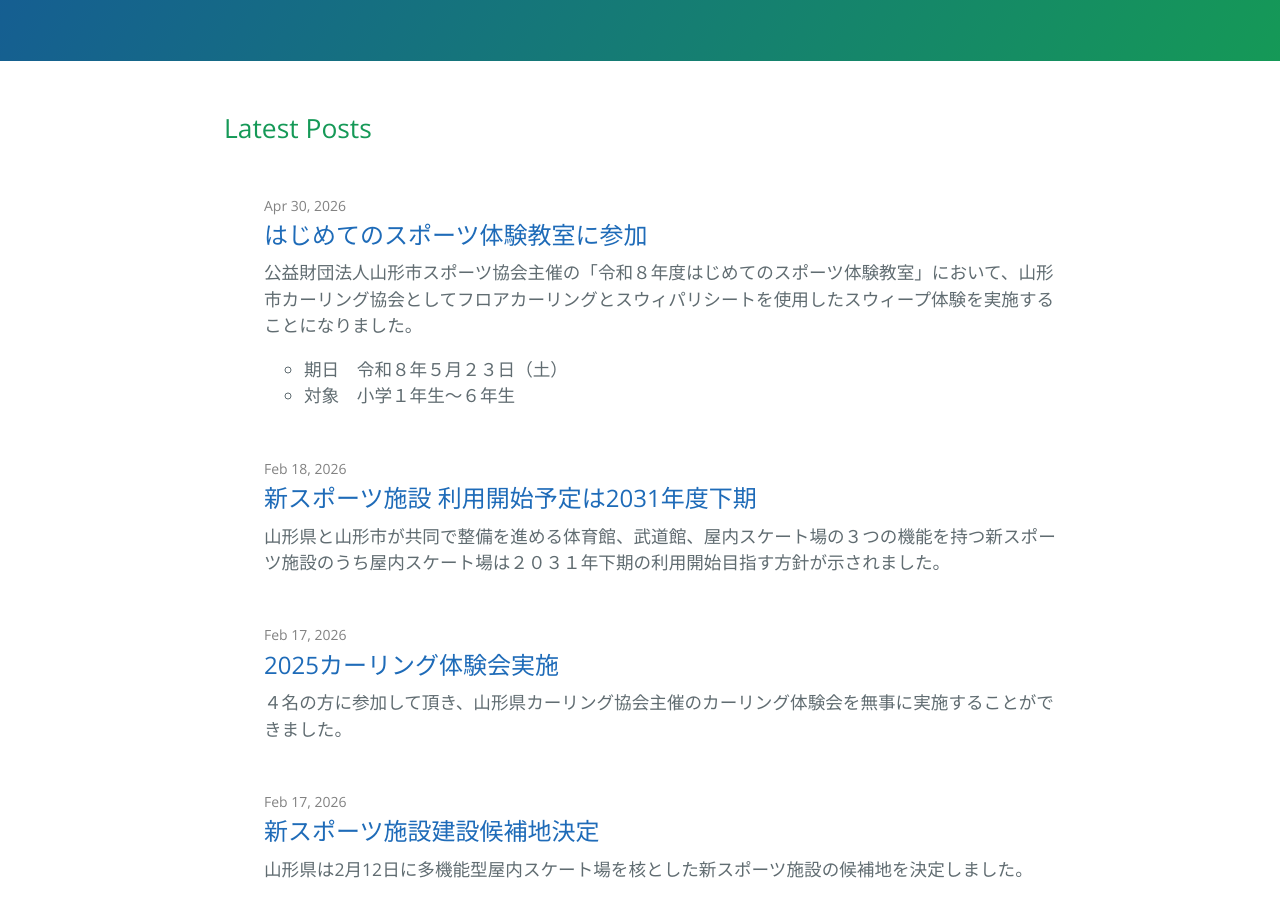
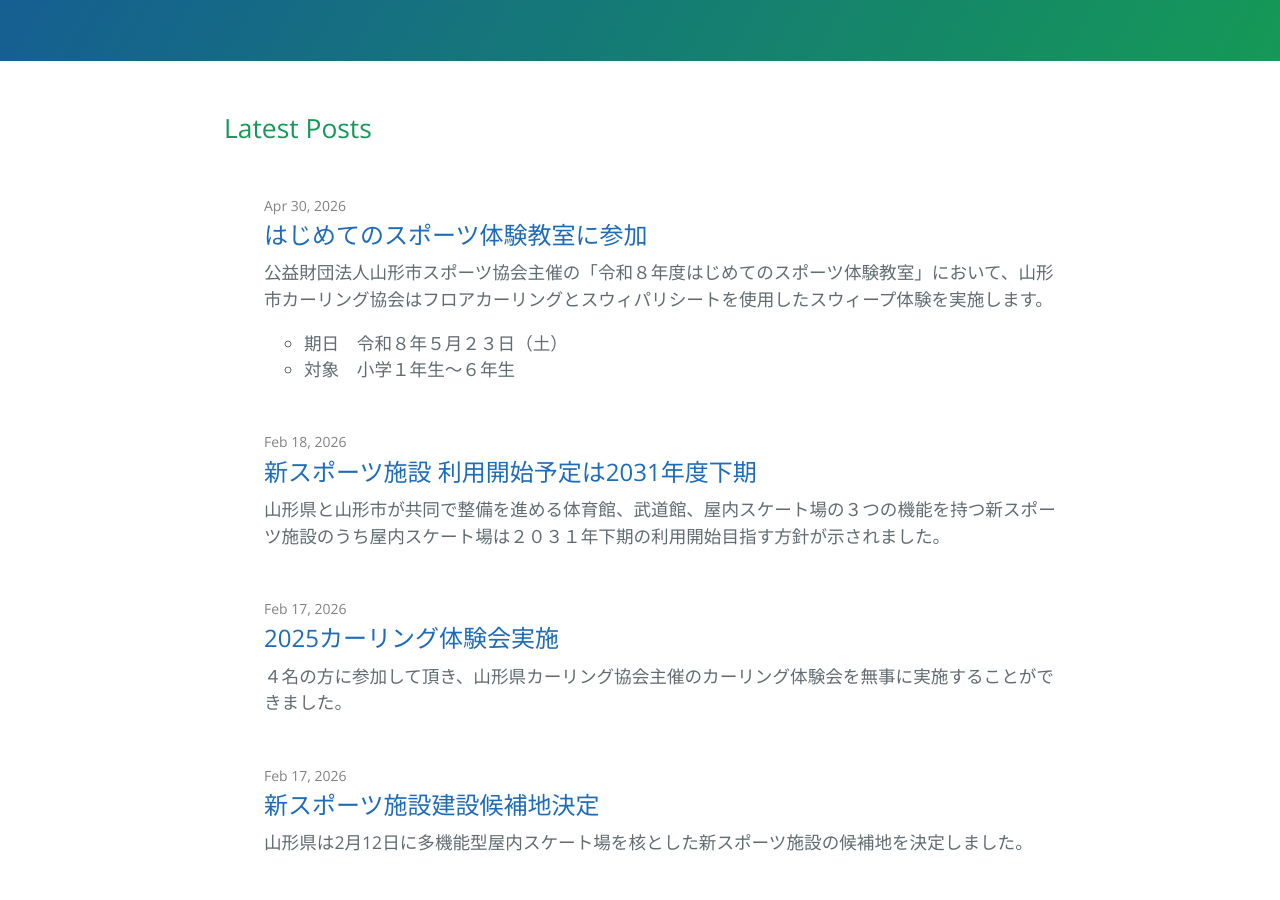
Before and after one commit to oleatech/yamagata-curling-assoc, a Jekyll site: the page built from index.md, in a window 1280 px wide and 900 px high, scrolled down 342 px. Built offline with Jekyll 4.4.1, drawn with Linux system fonts in a browser that asks for light colours.

Commit message:
Update 2026-04-30-hajimeteno-sports.markdown
Up date post

```diff
--- a/_posts/2026-04-30-hajimeteno-sports.markdown
+++ b/_posts/2026-04-30-hajimeteno-sports.markdown
@@ -4,8 +4,8 @@ title:  "はじめてのスポーツ体験教室に参加"
 date:   2026-04-30 23:59:28 +0900
 categories:
 ---
-公益財団法人山形市スポーツ協会主催の「令和８年度はじめてのスポーツ体験教室」において、山形市カーリング協会としてフロアカーリングとスウィパリシートを使用したスウィープ体験を実施することになりました。
+公益財団法人山形市スポーツ協会主催の「令和８年度はじめてのスポーツ体験教室」において、山形市カーリング協会はフロアカーリングとスウィパリシートを使用したスウィープ体験を実施します。
 - 期日　令和８年５月２３日（土）
 - 対象　小学１年生～６年生
 
-詳細が分かり次第アップします。
+詳細は分かり次第アップします。
```
